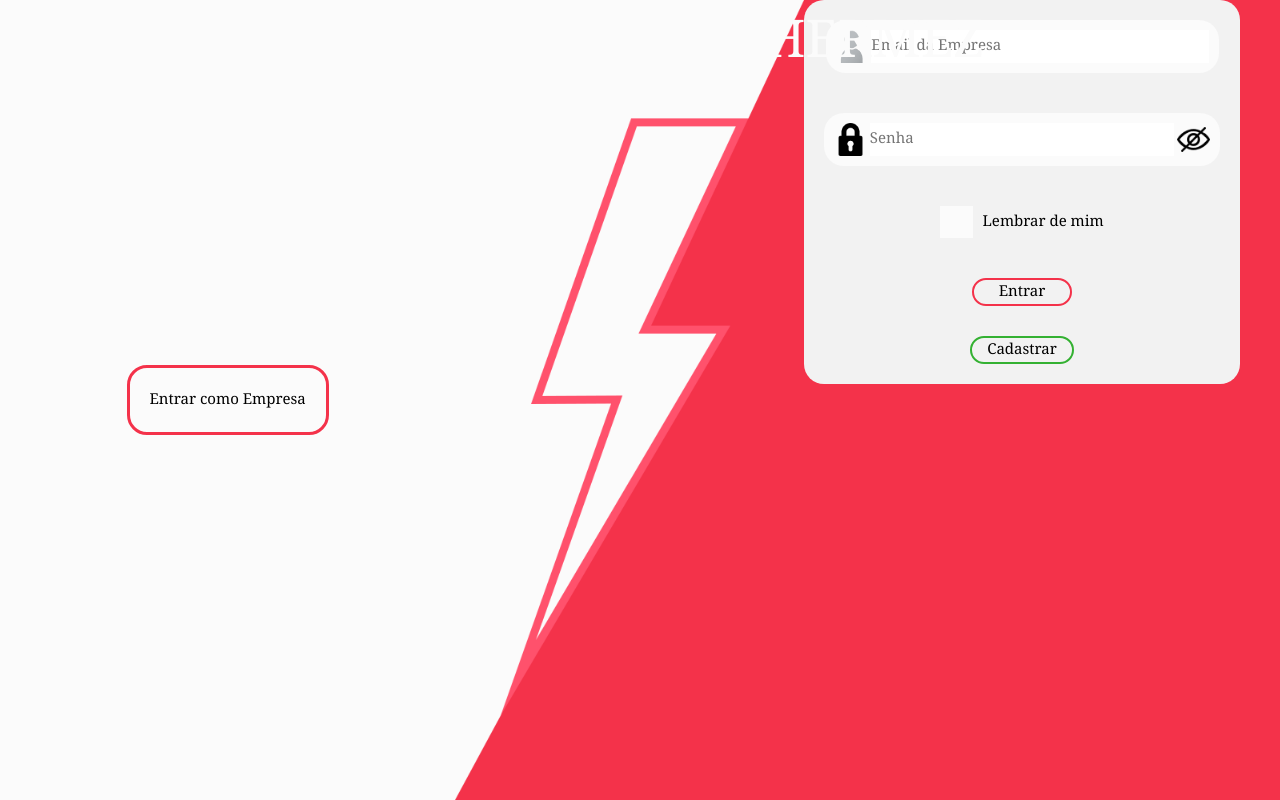
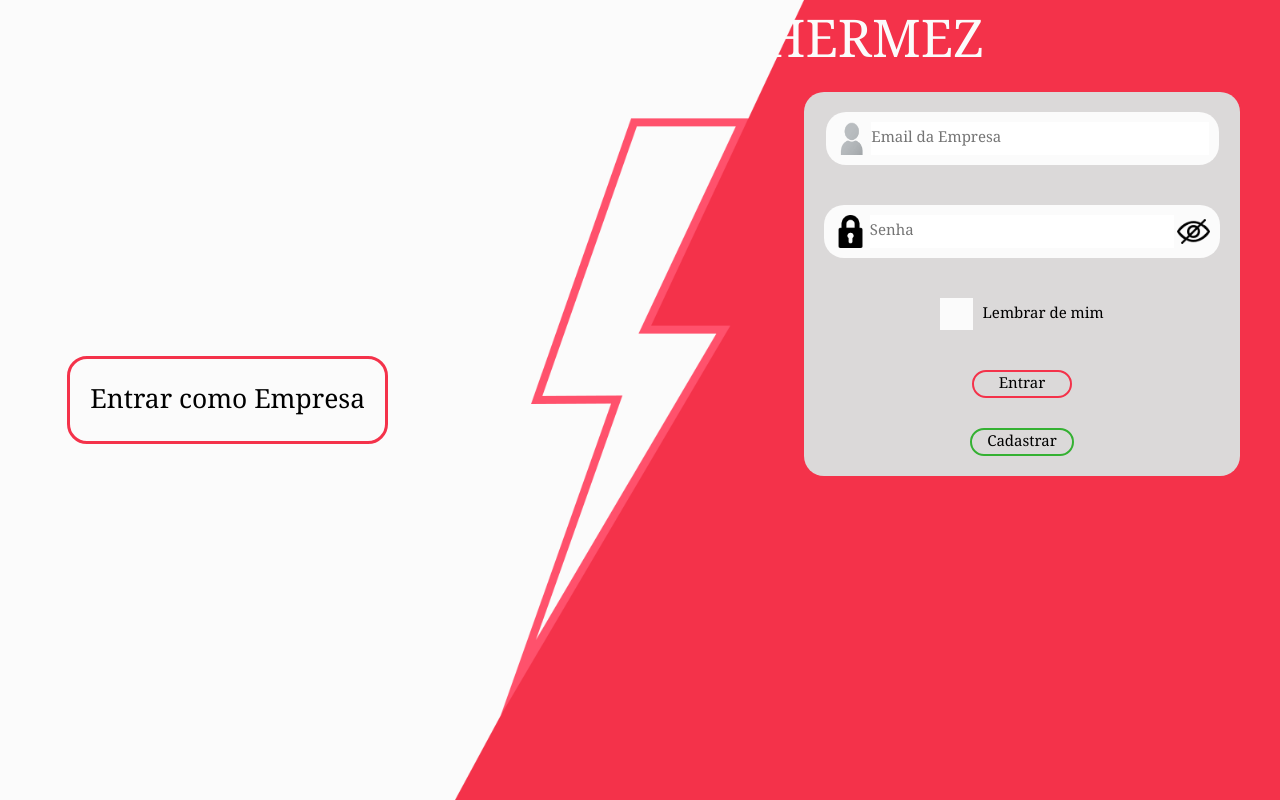
Before and after one commit to equipedevo/API_2_FRONT, a React (Create React App) app in the folder hermez/: page / in a window 1280 px wide. Built offline with nearby package versions, Linux system fonts and the light colour scheme.

Commit message:
Estilizei classes do login e forms padrão; mudei a cor cinza claro;

```diff
--- a/hermez/src/App.css
+++ b/hermez/src/App.css
@@ -8,16 +8,19 @@
   /* CORES */
   --branco:#FBFBFB;
   --cinzaHover: #F7F7F7;
-  --cinzaClaro: #F2F2F2;
+  --cinzaClaro: #dbd9d9;
+  /* --cinzaClaro: #F2F2F2; */
   --cinzaPadrao: #7D7D7D;
   --cinzaEscuro: #4B4B55;
   --preto:#000000;
   --vermelho:#F4324A;
   --verdeClaro:#34B132;
   /* FONTES-GERAIS */
-  --títulosGrande: 400 calc(20px + 2.5vw) "Noto Serif Bengali";
-  --buttonLogin: 400 calc(20px + 0.5vw) "Noto Serif Bengali";
+  --widthTítulosGrande:calc(20px + 2.5vw);
+  --títulosGrande: 400 var(--widthTítulosGrande) "Noto Serif Bengali";
+  --fontBotãoLogin: 400 calc(20px + 0.5vw) "Noto Serif Bengali";
   --fontFecharPopUpCadastro: 800 25px "Noto Serif Bengali";
+  --títulosforms: 800 20px "Noto Serif Bengali";
   --títulos: 400 20px "Noto Serif Bengali";
   --textos: 400 15px "Noto Serif Bengali";
   --textErro: 800 10px "Noto Serif Bengali";
@@ -47,7 +50,10 @@ body{
 
 a,
 button,
-input[type="button"]{
+input[type="submit"],
+.botaoInputArquivo,
+.checkboxFormLogin,
+.checkboxFormLogin *{
   cursor: pointer;
 }
 
```
